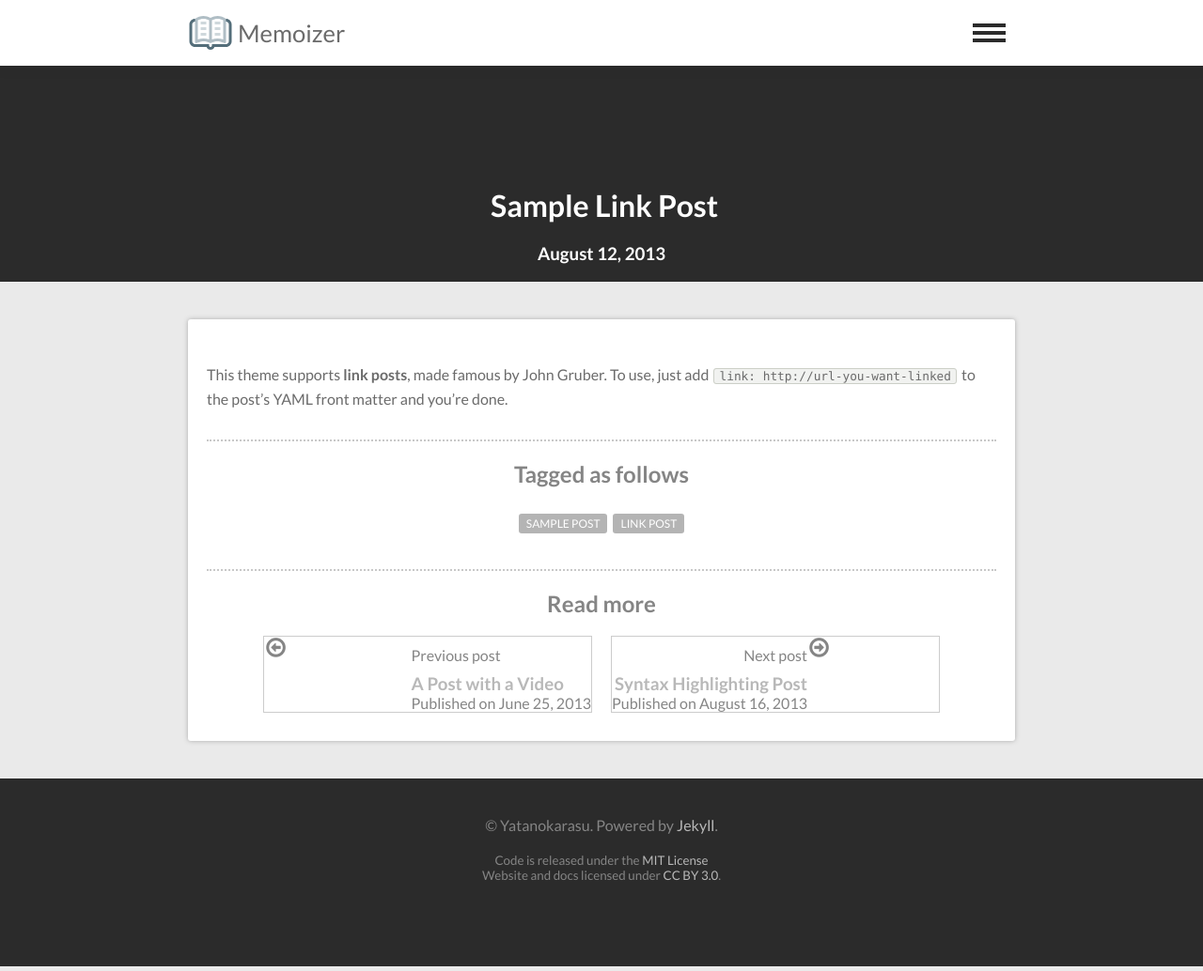
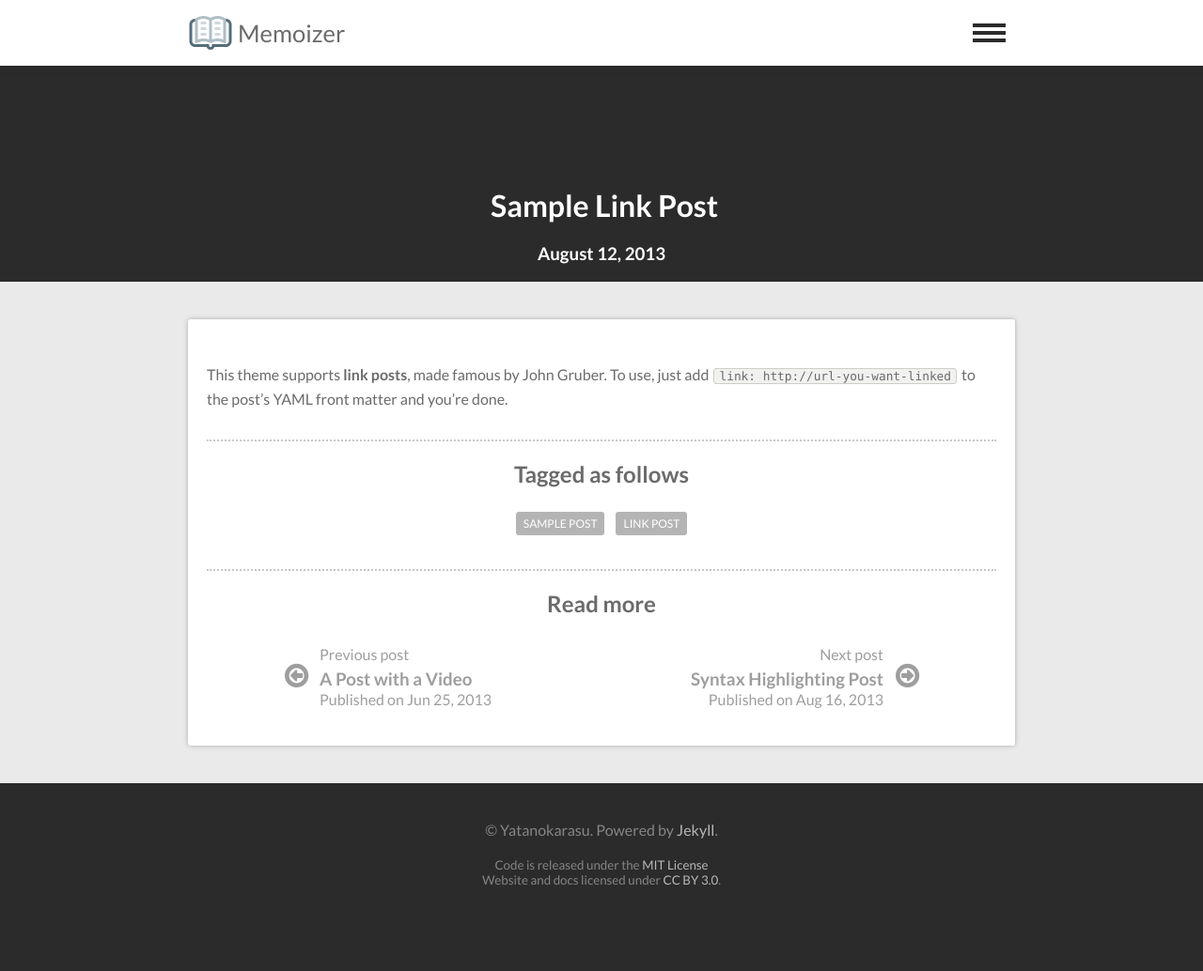
Before and after one commit to yatanokarasu/yatanokarasu.github.io, a Jekyll site: the page built from _posts/2013-08-12-sample-link-post.md, in a window 1280 px wide and 1034 px high. Shown: the whole window at 94% size. Built offline with Jekyll 4.4.1, drawn with Linux system fonts in a browser that asks for light colours; some web fonts are replaced.

Commit message:
Tentative fix of contents navigation.
Signed-off-by: yatanokarasu <sync.outerphase@gmail.com>

```diff
--- a/_includes/metadata.html
+++ b/_includes/metadata.html
@@ -6,4 +6,4 @@
 <meta name="author" content="{{ site.author.name }}" />
 <meta http-equiv="cleartype" content="on">
 <link rel="stylesheet" type="text/css" href="/assets/css/main.css">
-<title>{% if page.title %}{{ page.title }} &#8211; {% endif %}{{ site.title }}</title>
+<title>{% if page.layout == 'post' %}{{ page.title }} &#8211; {% endif %}{{ site.title }}</title>
--- a/_layouts/post.html
+++ b/_layouts/post.html
@@ -11,35 +11,29 @@ layout:         default
     {% if page.tags.size != 0 %}
     <div style="text-align: center">
       <h2>Tagged as follows</h2>
-      <span class="tags">{% for tag in page.tags %}<a href="{{ site.url }}/tags#{{ tag }}" title="Pages tagged {{ tag }}" class="tag"><span>{{ tag }}</span></a>{% endfor %}</span>
+      <span class="tags">{% for tag in page.tags %}<a href="{{ site.url }}/tags#{{ tag }}" title="Pages tagged {{ tag }}" class="tag"><span class="entry">{{ tag }}</span></a>{% endfor %}</span>
     </div>
     {% endif %}
     {% if page.previous or page.next %}
     <div>
       <h2 style="text-align: center">Read more</h2>
       <div class="contents-navigator-wrapper">
-        <div class="contents-navigator">
+        <div class="contents-navigator previous-post">
           {% if page.previous %}
-          <div>
-            <span class="indicator"><i class="fa fa-arrow-circle-o-left"></i></span>
-            <div class="previous-post">
-              <span class="guide">Previous post</span>
-              <h3><a href="{{ page.previous.url | prepend: baseurl }}" title="{{ page.previous.title }}">{{ page.previous.title }}</a></h3>
-              <span>Published on {{ page.previous.date | date: "%B %d, %Y" }}</span>
-            </div>
-          </div>
+          <a href="{{ page.previous.url | prepend: baseurl }}" title="{{ page.previous.title }}">
+            <span>Previous post</span>
+            <h3>{{ page.previous.title }}</h3>
+            <span>Published on {{ page.previous.date | date: "%b %d, %Y" }}</span>
+          </a>
           {% endif %}
         </div>
-        <div class="contents-navigator">
+        <div class="contents-navigator next-post">
           {% if page.next %}
-          <div>
-            <span class="indicator"><i class="fa fa-arrow-circle-o-right"></i></span>
-            <div class="next-post">
-              <span class="guide">Next post</span>
-              <h3><a href="{{ page.next.url | prepend: baseurl }}" title="{{ page.next.title }}">{{ page.next.title }}</a></h3>
-              <span>Published on {{ page.next.date | date: "%B %d, %Y" }}</span>
-            </div>
-          </div>
+          <a href="{{ page.next.url | prepend: baseurl }}" title="{{ page.next.title }}">
+            <span>Next post</span>
+            <h3>{{ page.next.title }}</h3>
+            <span>Published on {{ page.next.date | date: "%b %d, %Y" }}</span>
+          </a>
           {% endif %}
         </div>
       </div>
--- a/_scss/_form.scss
+++ b/_scss/_form.scss
@@ -20,7 +20,7 @@ body {
     width:                      100%;
     height:                     $page-header-height;
 
-    box-shadow:                 0 2px 10px $header-shadow-color;
+    box-shadow:                 0 0px 8px $header-shadow-color;
 
     nav {
         position:               absolute;
@@ -297,10 +297,14 @@ body {
 }
 
 
-.contents-footer > div {
-    border-top:                 2px dotted lighten($base-color, 60);
+.contents-footer {
+    color:                      $base-text-color;
 
-    margin-top:                 30px;
+    & > div {
+        border-top:             2px dotted lighten($base-color, 60);
+
+        margin-top:             30px;
+    }
 }
 
 
@@ -316,49 +320,78 @@ body {
 
 
 .contents-navigator {
-    margin:                     0 10px;
+    display:                    inline-block;
 
+    width:                      100%;
     max-width:                  350px;
-    width:                      100%;
-    border:                     1px solid #CCCCCC;
 
+    margin:                     10px 0;
 
-    .indicator {
-        display:                inline-block;
-        vertical-align:         middle;
-        text-align:             center;
-
-        font-size:              1.5em;
-
-        width:                  25px;
-    }
-
-    .guide {
+    span {
         display:                block;
-        margin:                 10px 0;
     }
 
     h3 {
         margin:                 0;
+        word-wrap:              break-word;
 
-        word-wrap:              break-word;
+        &:before,
+        &:after {
+            display:                inline-block;
+
+            font-family:            FontAwesome;
+            font-size:              1.5em;
+            text-align:             center;
+            vertica-align:          middle;
+
+            width:                  50px;
+        }
     }
-}
 
+    a {
+        color:                  lighten($base-text-color, 20);
 
-.previous-post,
-.next-post {
-    display:                    inline-block;
-    max-width:                  320px;
+        &:hover {
+            color:              darken($base-text-color, 20);
+            text-shadow:        0 0 1px $base-text-color;
+        }
+    }
 }
 
 .previous-post {
     text-align:                 left;
-    float:                      right;
+
+    span,
+    h3 {
+        margin-left:            50px;
+    }
+
+    h3:before {
+        content:                "\f190";
+        margin-left:            -50px;
+    }
+
+    a:hover h3:before {
+        content:                "\f0a8";
+    }
 }
+
 .next-post {
     text-align:                 right;
-    float:                      left;
+
+    span,
+    h3 {
+        margin-right:           50px;
+    }
+
+    h3:after {
+        content:                "\f18e";
+        margin-right:           -50px;
+    }
+
+    a:hover h3:after {
+        content:                "\f0a9";
+    }
 }
 
 
@@ -399,6 +432,11 @@ body {
             @include            border-rounded(3px);
         }
 
+        .entry {
+            margin:             8px 3px;
+            padding:            5px 8px;
+        }
+
         .term {
             @include            border-radius(0, 0, 3px, 3px);
         }
@@ -409,6 +447,7 @@ body {
         }
 
         &:hover {
+            .entry,
             .term {
                 background-color:   lighten($menu-entry-border-color, 10);
             }
```
